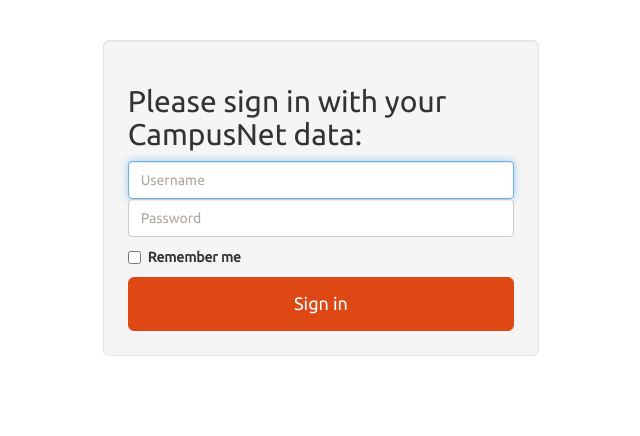
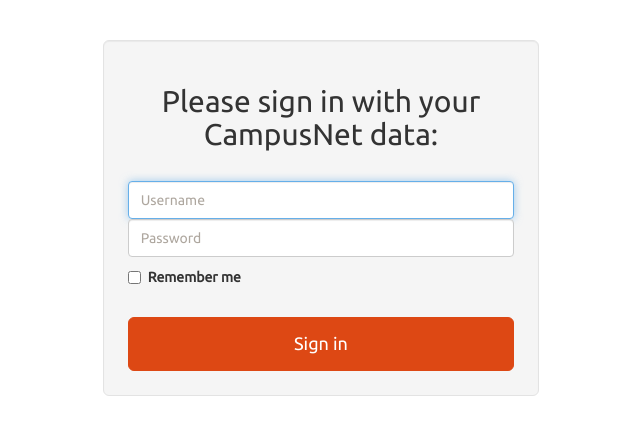
Before and after one commit to dmitrc/jTrader, a PHP site: page /login.php in a window 1280 px wide. Shown: the part 51-487 px from the top of the page, without its empty margins (319-959 px from the left). Run offline with PHP 8.4, Linux system fonts and the light colour scheme; grey boxes labelled with a size stand in for pictures from a placeholder-image service; data that the repository does not hold is empty; some libraries are stand-ins or nearby versions.

Commit message:
prettified logic page

```diff
--- a/login.php
+++ b/login.php
@@ -78,12 +78,14 @@
 	<div class="container col-lg-4 col-sm-6 col-lg-offset-4 col-sm-offset-3 well well-lg">
 
       <form class="form-signin">
-        <h2 class="form-signin-heading">Please sign in with your CampusNet data:</h2>
+        <h2 class="form-signin-heading textcenter">Please sign in with your CampusNet data:</h2>
+        <br/>
         <input type="text" class="form-control" id="form_name" placeholder="Username" autofocus>
         <input type="password" class="form-control" id="form_pass" placeholder="Password">
         <label class="checkbox">
           <input type="checkbox" value="remember-me"> Remember me
         </label>
+        <br/>
         <div class="login_button btn btn-lg btn-primary btn-block">Sign in</div>
       </form>
 
```
